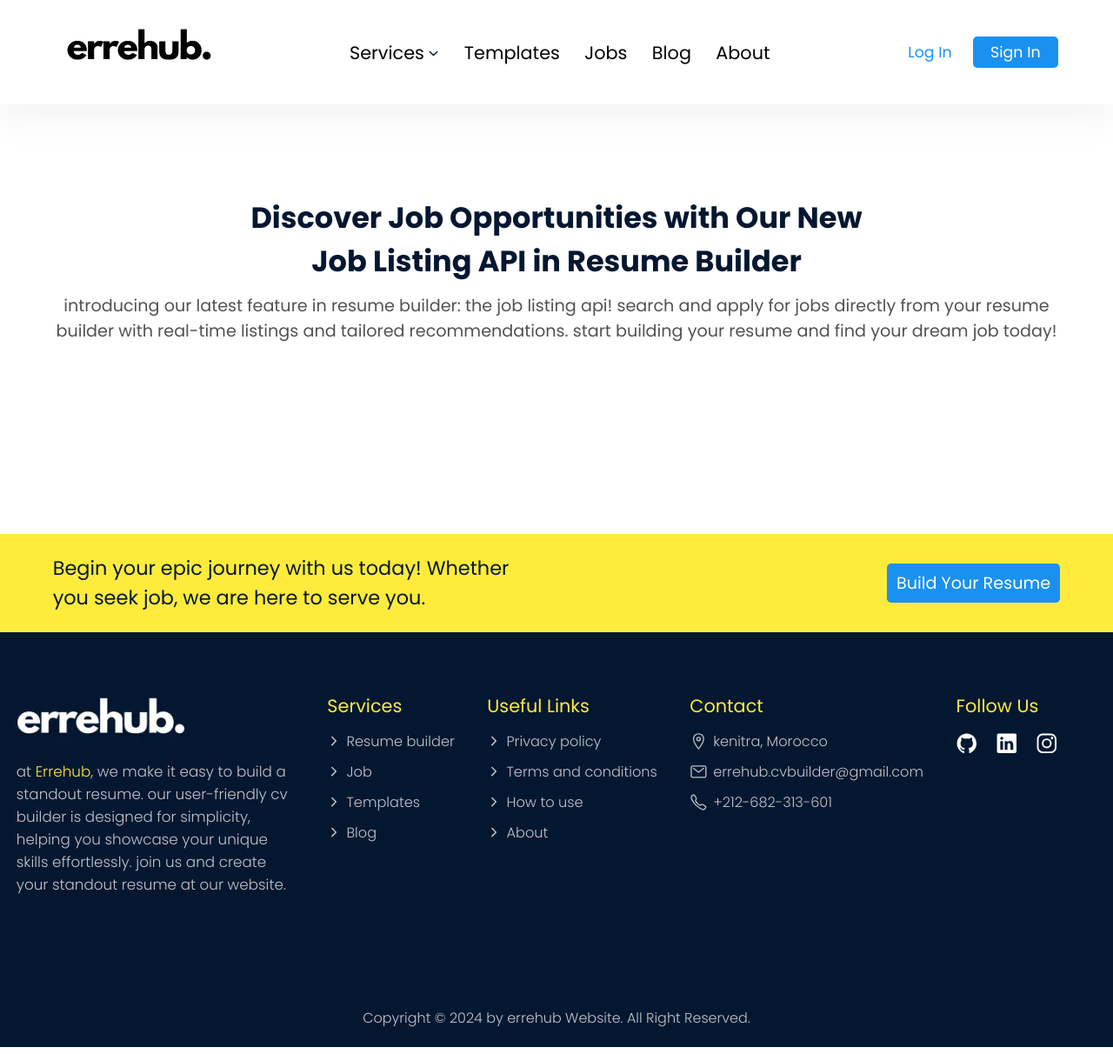
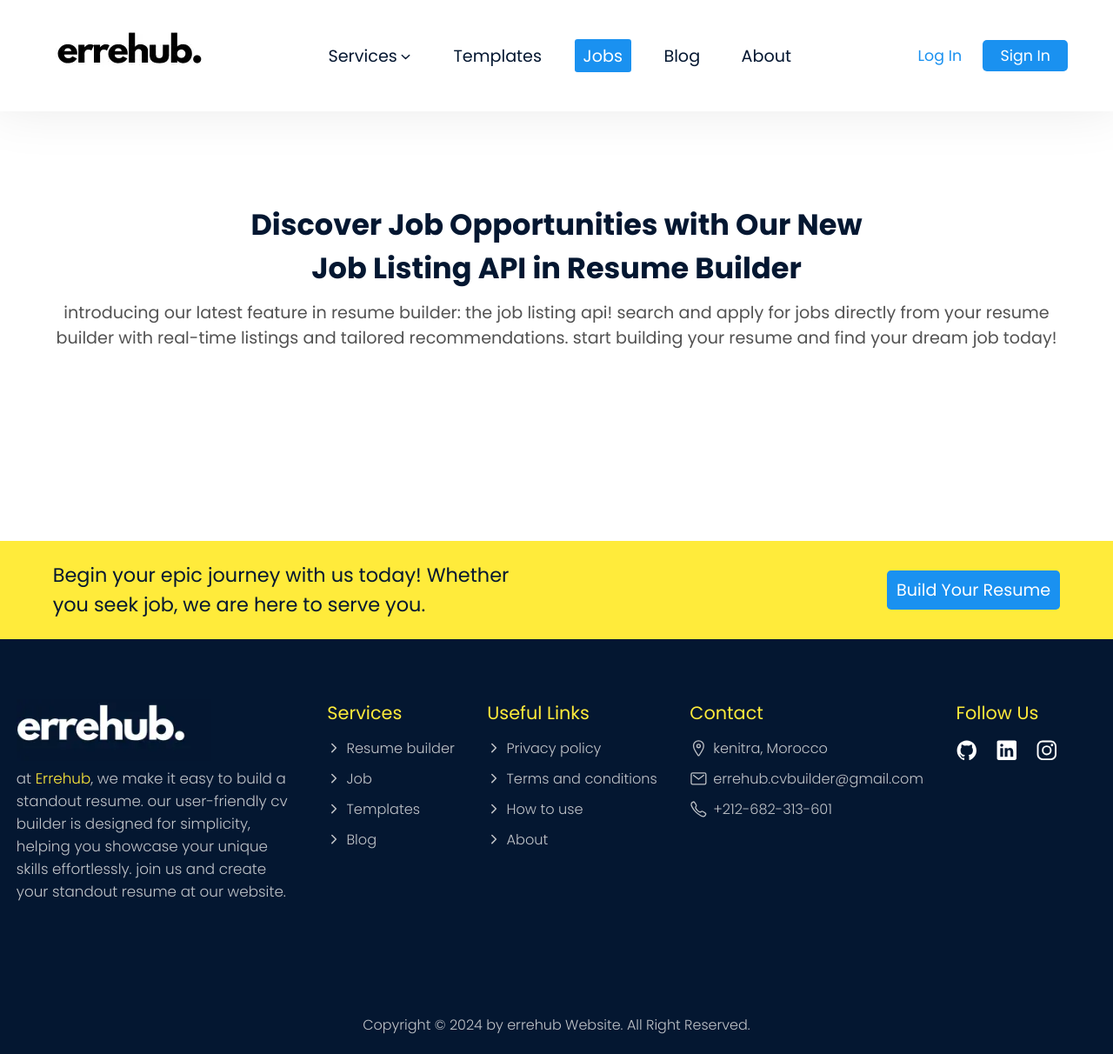
Before and after one commit to youssef-erremili/Resume-Builder, a PHP site: page /job/job.php in a window 1280 px wide. Shown: the whole page at 87% size. Run offline with PHP 8.4, Linux system fonts and the light colour scheme; some web fonts are replaced.

Commit message:
Almost done

```diff
--- a/assets/styles/style.css
+++ b/assets/styles/style.css
@@ -41,17 +41,10 @@ input {
     box-sizing: border-box;
     outline: none;
     border: none;
-}
-
-a {
     text-decoration: none;
-    font-size: 20;
-}
-
-ul,
-li,
-ol {
     list-style-type: none;
+    scroll-behavior: smooth;
+    font-family: 'Poppins', sans-serif;
 }
 
 html,
@@ -65,7 +58,7 @@ header .nav {
     display: flex;
     align-items: center;
     justify-content: space-around;
-    min-height: 15vh;
+    min-height: 16vh;
     box-shadow: 0px -16px 66px 9px #0000001a;
     position: relative;
 }
@@ -73,20 +66,16 @@ header .nav {
 header .nav nav ul li {
     display: inline-block;
     margin: 10px 12px;
+    padding: 0.3rem 0.6rem;
 }
 
 header .nav nav ul li a,
 header .nav nav ul li {
-    font-size: 1.3rem;
-    color: var(--black);
+    font-size: 1.2rem;
+    color: var(--main-title-c);
     text-transform: capitalize;
     cursor: pointer;
     user-select: none;
-}
-
-ul li:checked {
-    background-color: #09ff00;
-    color: #1a91f0;
 }
 
 header .nav nav ul li ion-icon {
@@ -104,7 +93,9 @@ header .nav nav ul li ion-icon {
 #drop {
     position: absolute;
     display: none;
-    transform: translate(0rem, 1rem);
+    top: 4.3rem;
+    left: 50%;
+    transform: translate(-50%, -50%);
     background-color: var(--weight);
     box-shadow: 0px 8px 50px 8px rgba(0, 0, 0, 0.1);
 }
@@ -115,10 +106,6 @@ header .nav nav ul li ion-icon {
     padding: 6px 1px 6px 5px;
     width: 10rem;
     transition: all ease-in-out 0.3s;
-}
-
-#drop li:last-child {
-    margin: 5px 0 0 0;
 }
 
 #drop li a {
@@ -146,6 +133,18 @@ header .nav nav ul li ion-icon {
     transform: rotate(180deg);
 }
 
+#selected {
+    background-color: var(--first-main-color);
+    border-radius: 0.2rem;
+    color: var(--weight);
+}
+.selected {
+    color: var(--weight) !important;
+}
+
+.selectedIcon{
+    color: var(--weight) !important;
+}
 
 .mainContainer {
     background-color: var(--weight);
@@ -228,15 +227,15 @@ main .mainHeader .left .btnSetion a,
     cursor: pointer;
 }
 
-.getBtn .regBtn{
+.getBtn .regBtn {
     position: relative;
 }
 
-#logout{
+#logout {
     background-color: transparent;
 }
 
-#logout ion-icon{
+#logout ion-icon {
     color: var(--main-title-c);
     display: inline-block;
     font-size: 1.6rem;
@@ -332,7 +331,7 @@ main .mainHeader .left .card {
     border-radius: 0.3rem;
     font-size: 1.2rem;
     font-weight: 400;
-    margin: 0.9rem  0;
+    margin: 0.9rem 0;
     background-color: var(--first-main-color);
     color: var(--weight);
     cursor: pointer;
--- a/blog/blog.php
+++ b/blog/blog.php
@@ -36,7 +36,7 @@ include("../config/config.php");
                     </li>
                     <li><a href="../template/template.php">templates</a></li>
                     <li><a href="../job/job.php">jobs</a></li>
-                    <li><a href="../blog/blog.php">blog</a></li>
+                    <li id="selected"><a class="selected" href="../blog/blog.php">blog</a></li>
                     <li><a href="../blog/topic.php?id=2&title=about-us&image=../assets/image/about-us.jpg">about</a></li>
                 </ul>
             </nav>
--- a/blog/topic.php
+++ b/blog/topic.php
@@ -65,7 +65,7 @@ if (isset($_GET["id"])) {
                     <li><a href="../template/template.php">templates</a></li>
                     <li><a href="../job/job.php">jobs</a></li>
                     <li><a href="blog.php">blog</a></li>
-                    <li><a href="topic.php?id=2&title=about-us&image=../assets/image/about-us.jpg">about</a></li>
+                    <li id="selected"><a class="selected" href="topic.php?id=2&title=about-us&image=../assets/image/about-us.jpg">about</a></li>
                 </ul>
             </nav>
             <div class="getBtn">
--- a/index.php
+++ b/index.php
@@ -21,9 +21,9 @@ include("config/config.php");
             </div>
             <nav>
                 <ul>
-                    <li class="parent">
+                    <li class="parent" id="selected">
                         services
-                        <ion-icon id="rotate" name="chevron-down-outline"></ion-icon>
+                        <ion-icon id="rotate" class="selectedIcon" name="chevron-down-outline"></ion-icon>
                         <div id="drop">
                             <ul>
                                 <li>
--- a/job/job.php
+++ b/job/job.php
@@ -5,6 +5,7 @@ session_start();
 
 <!DOCTYPE html>
 <html lang="en">
+
 <head>
     <meta charset="UTF-8">
     <meta name="viewport" content="width=device-width, initial-scale=1.0">
@@ -34,7 +35,7 @@ session_start();
                         </div>
                     </li>
                     <li><a href="../template/template.php">templates</a></li>
-                    <li><a href="job.php">jobs</a></li>
+                    <li id="selected"><a class="selected" href="job.php">jobs</a></li>
                     <li><a href="../blog/blog.php">blog</a></li>
                     <li><a href="../blog/topic.php?id=2&title=about-us&image=../assets/image/about-us.jpg">about</a></li>
                 </ul>
@@ -54,7 +55,7 @@ session_start();
     </header>
     <h1>Discover Job Opportunities with Our New <br> Job Listing API in Resume Builder</h1>
     <p class="subtitle">Introducing our latest feature in Resume Builder: the Job Listing API! Search and apply for jobs directly from your resume builder with real-time listings and tailored recommendations. Start
-    building your resume and find your dream job today!</p>
+        building your resume and find your dream job today!</p>
     <div id="loader" class="loader"></div>
     <div id="jobsContainer" class="hidden"></div>
     <footer>
@@ -123,4 +124,5 @@ session_start();
     <script src="../assets/js/main.js"></script>
     <script type="module" src="https://unpkg.com/ionicons@7.1.0/dist/ionicons/ionicons.esm.js"></script>
 </body>
+
 </html>
--- a/template/template.php
+++ b/template/template.php
@@ -35,7 +35,7 @@ $stmt->execute();
                             </ul>
                         </div>
                     </li>
-                    <li><a href="template.php">templates</a></li>
+                    <li id="selected"><a class="selected" href="template.php">templates</a></li>
                     <li><a href="../job/job.php">jobs</a></li>
                     <li><a href="../blog/blog.php">blog</a></li>
                     <li><a href="../blog/topic.php?id=2&title=about-us&image=../assets/image/about-us.jpg">about</a></li>
```
